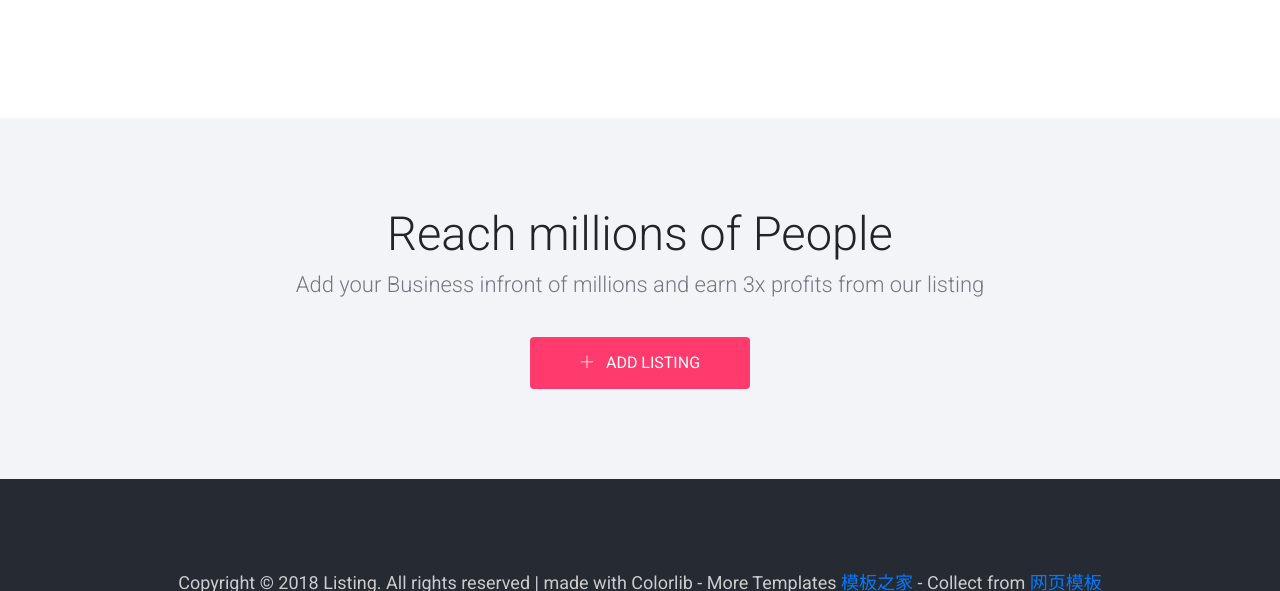
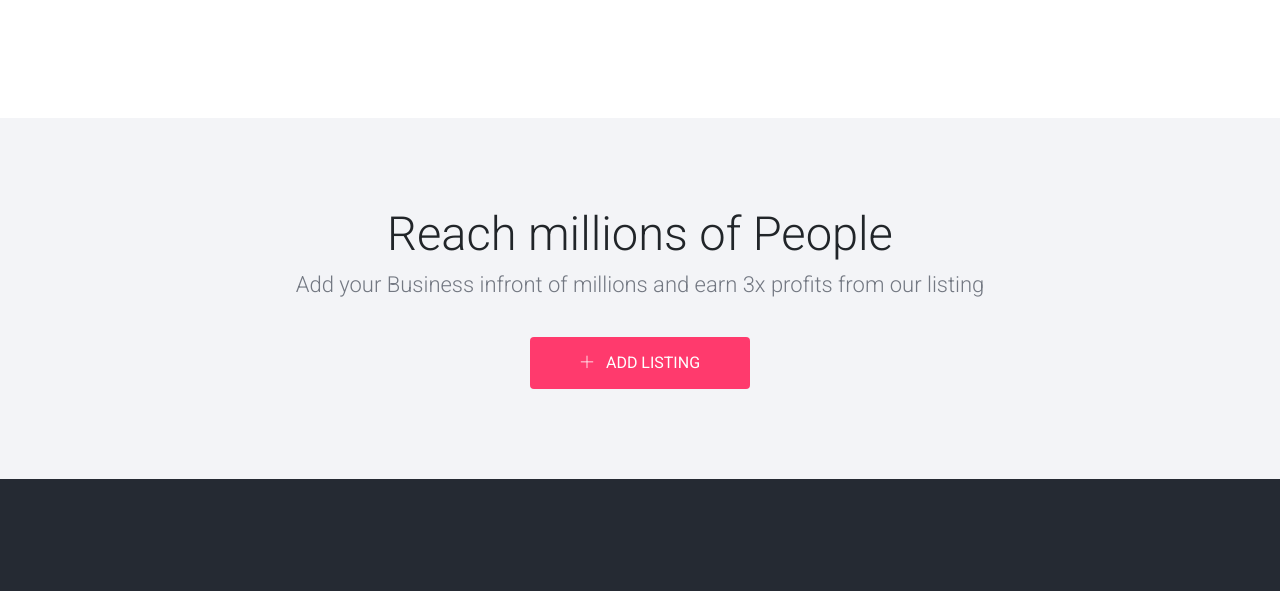
Before and after one commit to Sylila/sylila.github.io, a plain HTML site: page index.html in a window 1280 px wide. Shown: the part 2570-3161 px from the top of the page. Drawn offline with nearby package versions, Linux system fonts and the light colour scheme; files that its build step writes are made by us from their sources.

Commit message:
第一次学css

```diff
--- a/index.html
+++ b/index.html
@@ -432,8 +432,6 @@
                 <div class="col-md-12">
                     <div class="copyright">
 
-                        <p>Copyright &copy; 2018 Listing. All rights reserved | made with Colorlib -  More Templates <a href="http://www.cssmoban.com/" target="_blank" title="模板之家">模板之家</a> - Collect from <a href="http://www.cssmoban.com/" title="网页模板" target="_blank">网页模板</a></p>
-
                         <ul>
                             <li><a href="#"><span class="ti-facebook"></span></a></li>
                             <li><a href="#"><span class="ti-twitter-alt"></span></a></li>
```
